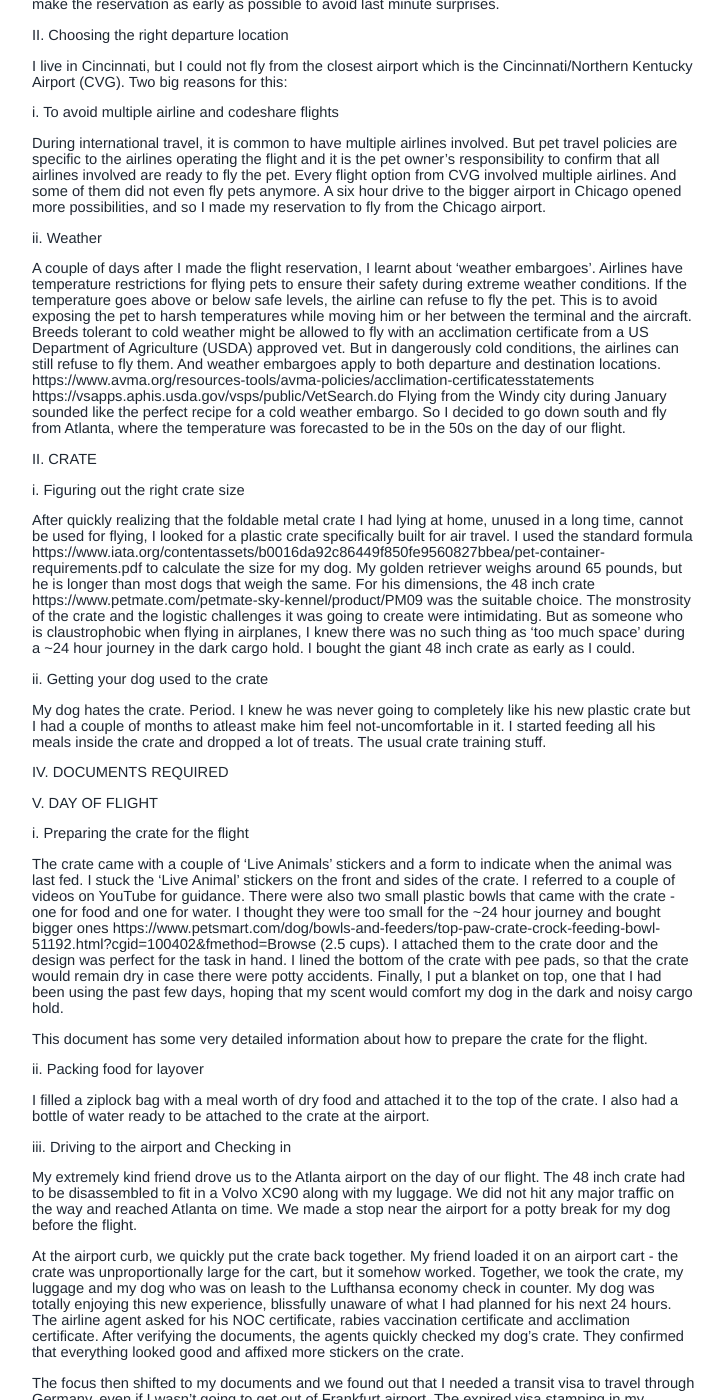
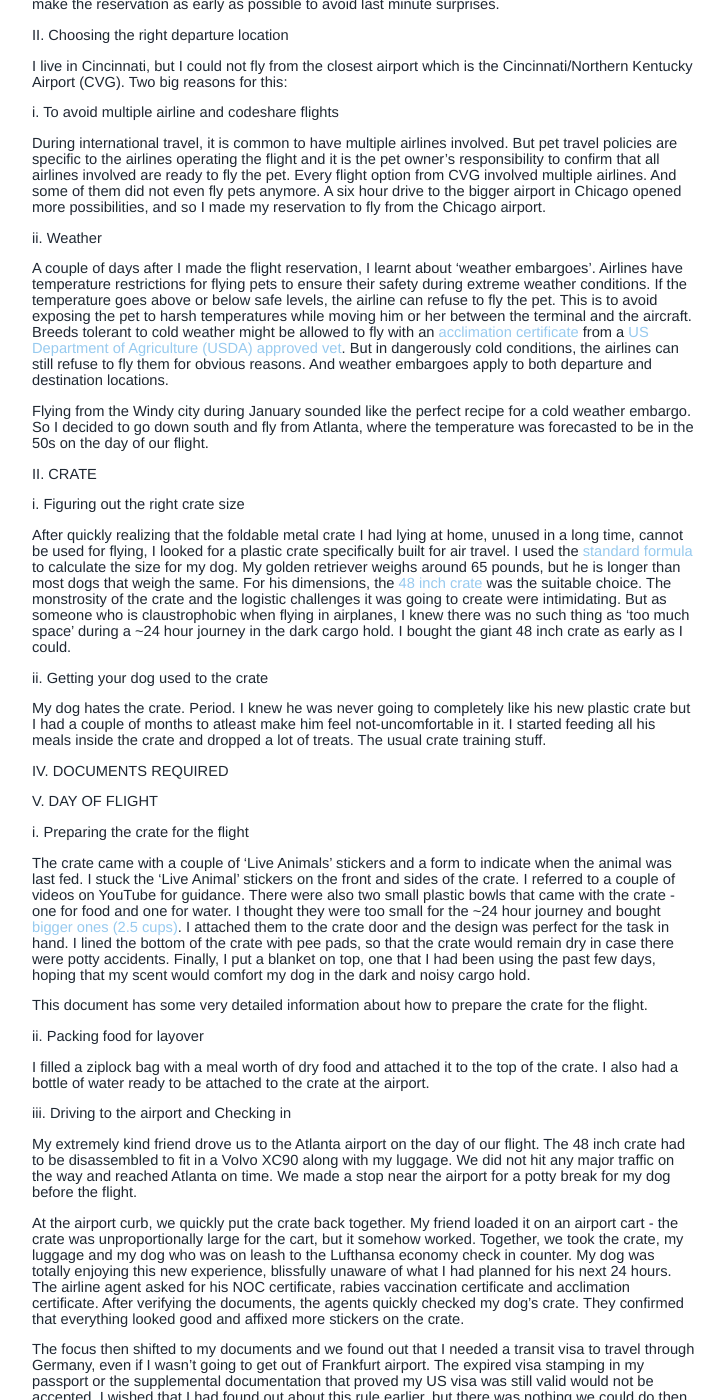
Before and after one commit to vaishnavisen/vaishnavisen.github.io, a Jekyll site: the page built from _posts/2023-03-02-flying-dog-internationally.md, in a window 1280 px wide and 1400 px high, scrolled down 588 px. Shown: the whole window, without its empty margins (276-1001 px from the left). Built offline with Jekyll 4.4.1, drawn with Linux system fonts in a browser that asks for light colours; nearby versions of some CDN libraries.

Commit message:
Fixing links

```diff
--- a/_posts/2023-03-02-flying-dog-internationally.md
+++ b/_posts/2023-03-02-flying-dog-internationally.md
@@ -26,9 +26,8 @@ During international travel, it is common to have multiple airlines involved. Bu
 
 ii. Weather
 
-A couple of days after I made the flight reservation, I learnt about 'weather embargoes'. Airlines have temperature restrictions for flying pets to ensure their safety during extreme weather conditions. If the temperature goes above or below safe levels, the airline can refuse to fly the pet. This is to avoid exposing the pet to harsh temperatures while moving him or her between the terminal and the aircraft. Breeds tolerant to cold weather might be allowed to fly with an acclimation certificate from a US Department of Agriculture (USDA) approved vet. But in dangerously cold conditions, the airlines can still refuse to fly them. And weather embargoes apply to both departure and destination locations.
-https://www.avma.org/resources-tools/avma-policies/acclimation-certificatesstatements
-https://vsapps.aphis.usda.gov/vsps/public/VetSearch.do
+A couple of days after I made the flight reservation, I learnt about 'weather embargoes'. Airlines have temperature restrictions for flying pets to ensure their safety during extreme weather conditions. If the temperature goes above or below safe levels, the airline can refuse to fly the pet. This is to avoid exposing the pet to harsh temperatures while moving him or her between the terminal and the aircraft. Breeds tolerant to cold weather might be allowed to fly with an [acclimation certificate](https://www.avma.org/resources-tools/avma-policies/acclimation-certificatesstatements) from a [US Department of Agriculture (USDA) approved vet](https://vsapps.aphis.usda.gov/vsps/public/VetSearch.do). But in dangerously cold conditions, the airlines can still refuse to fly them for obvious reasons. And weather embargoes apply to both departure and destination locations.
+
 Flying from the Windy city during January sounded like the perfect recipe for a cold weather embargo. So I decided to go down south and fly from Atlanta, where the temperature was forecasted to be in the 50s on the day of our flight.
 
 
@@ -36,7 +35,7 @@ II. CRATE
 
 i. Figuring out the right crate size
 
-After quickly realizing that the foldable metal crate I had lying at home, unused in a long time, cannot be used for flying, I looked for a plastic crate specifically built for air travel. I used the standard formula https://www.iata.org/contentassets/b0016da92c86449f850fe9560827bbea/pet-container-requirements.pdf to calculate the size for my dog. My golden retriever weighs around 65 pounds, but he is longer than most dogs that weigh the same. For his dimensions, the 48 inch crate https://www.petmate.com/petmate-sky-kennel/product/PM09 was the suitable choice. The monstrosity of the crate and the logistic challenges it was going to create were intimidating. But as someone who is claustrophobic when flying in airplanes, I knew there was no such thing as 'too much space' during a ~24 hour journey in the dark cargo hold. I bought the giant 48 inch crate as early as I could.
+After quickly realizing that the foldable metal crate I had lying at home, unused in a long time, cannot be used for flying, I looked for a plastic crate specifically built for air travel. I used the [standard formula](https://www.iata.org/contentassets/b0016da92c86449f850fe9560827bbea/pet-container-requirements.pdf) to calculate the size for my dog. My golden retriever weighs around 65 pounds, but he is longer than most dogs that weigh the same. For his dimensions, the [48 inch crate](https://www.petmate.com/petmate-sky-kennel/product/PM09) was the suitable choice. The monstrosity of the crate and the logistic challenges it was going to create were intimidating. But as someone who is claustrophobic when flying in airplanes, I knew there was no such thing as 'too much space' during a ~24 hour journey in the dark cargo hold. I bought the giant 48 inch crate as early as I could.
 
 ii. Getting your dog used to the crate
 
@@ -50,7 +49,7 @@ V. DAY OF FLIGHT
 
 i. Preparing the crate for the flight
 
-The crate came with a couple of 'Live Animals' stickers and a form to indicate when the animal was last fed. I stuck the 'Live Animal' stickers on the front and sides of the crate. I referred to a couple of videos on YouTube for guidance. There were also two small plastic bowls that came with the crate - one for food and one for water. I thought they were too small for the ~24 hour journey and bought bigger ones https://www.petsmart.com/dog/bowls-and-feeders/top-paw-crate-crock-feeding-bowl-51192.html?cgid=100402&fmethod=Browse (2.5 cups). I attached them to the crate door and the design was perfect for the task in hand. I lined the bottom of the crate with pee pads, so that the crate would remain dry in case there were potty accidents. Finally, I put a blanket on top, one that I had been using the past few days, hoping that my scent would comfort my dog in the dark and noisy cargo hold.
+The crate came with a couple of 'Live Animals' stickers and a form to indicate when the animal was last fed. I stuck the 'Live Animal' stickers on the front and sides of the crate. I referred to a couple of videos on YouTube for guidance. There were also two small plastic bowls that came with the crate - one for food and one for water. I thought they were too small for the ~24 hour journey and bought [bigger ones (2.5 cups)](https://www.petsmart.com/dog/bowls-and-feeders/top-paw-crate-crock-feeding-bowl-51192.html?cgid=100402&fmethod=Browse). I attached them to the crate door and the design was perfect for the task in hand. I lined the bottom of the crate with pee pads, so that the crate would remain dry in case there were potty accidents. Finally, I put a blanket on top, one that I had been using the past few days, hoping that my scent would comfort my dog in the dark and noisy cargo hold.
 
 This document has some very detailed information about how to prepare the crate for the flight.
 
```
